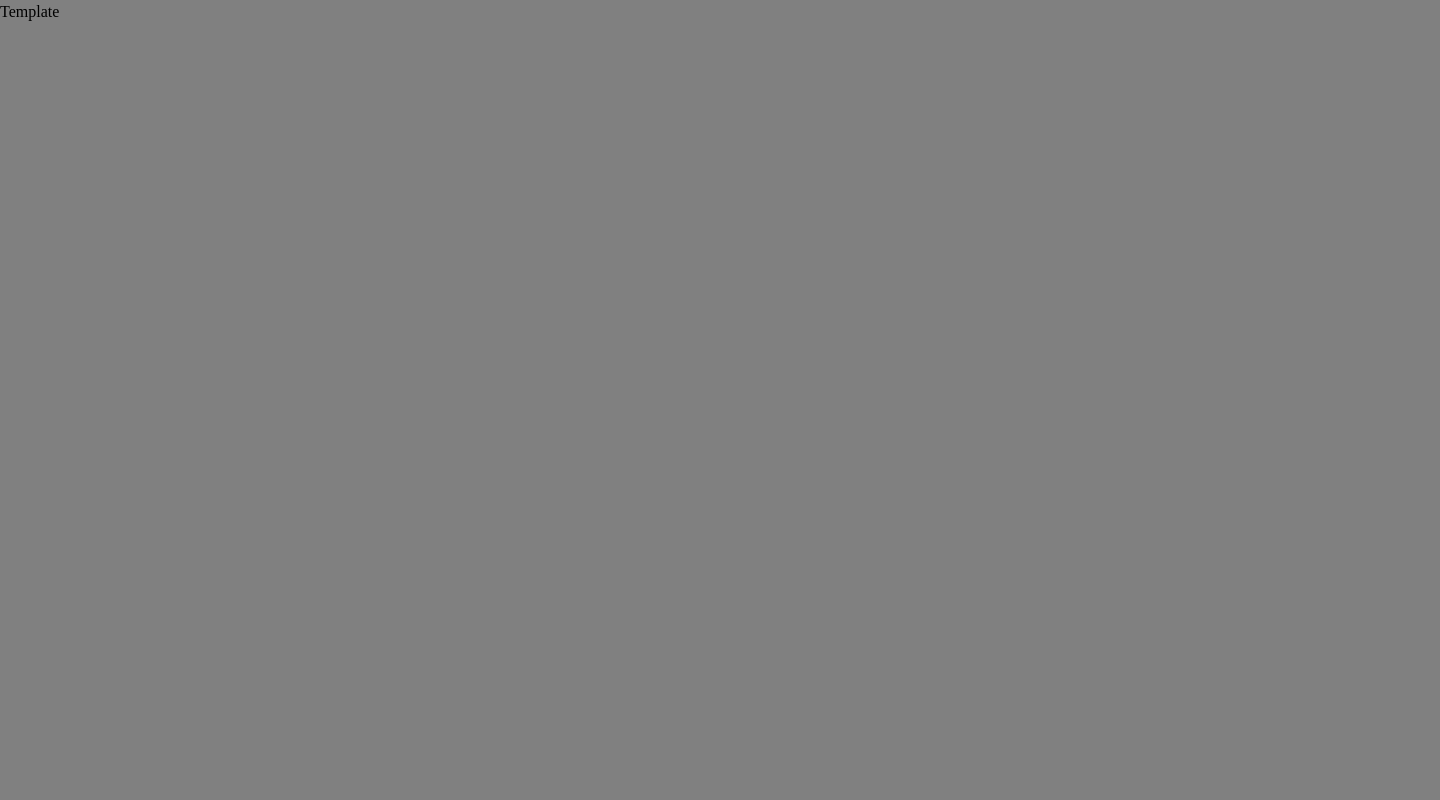
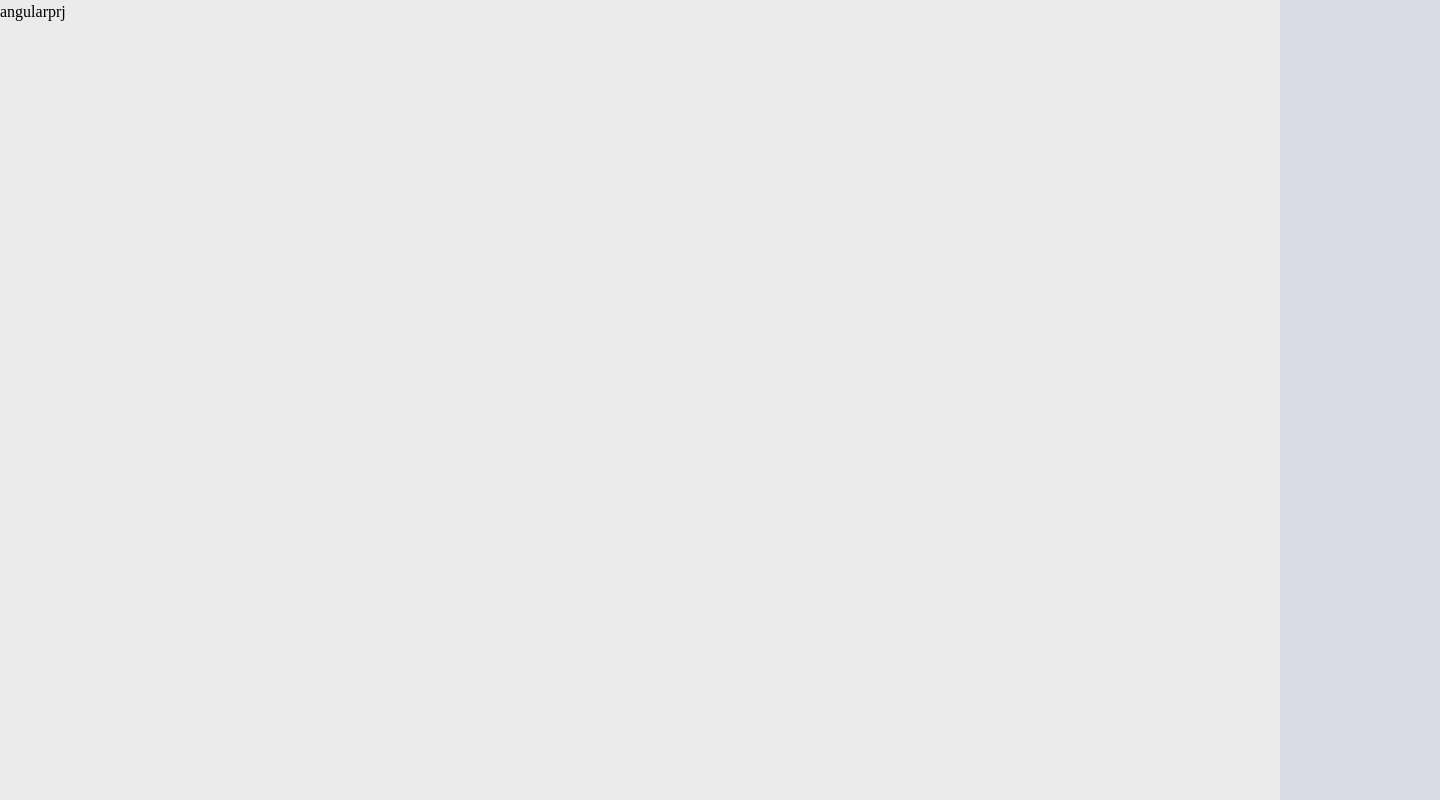
Before and after one commit to ask0ldd/Angular-SPA, an Angular app: page / in a window 1280 px wide. Shown: the whole page, 1440 px wide, since content can reach past the window. Built offline with nearby package versions, Linux system fonts and the light colour scheme.

Commit message:
some commentaries added

```diff
--- a/src/app/app.component.html
+++ b/src/app/app.component.html
@@ -8,15 +8,18 @@
 <!-- * * * * * * * * * * * * * * * * * * * * * * * * * * * * * * * -->
 <style>
 .main{
-  width:1440px;
+  display: flex;
+  flex-direction: column;
+  flex: 1 1 1440px;
+  max-width: 1440px;
   height:100vh;
-  background-color: grey;
+  background-color: rgb(235, 235, 235);
   margin:0 auto;
 }
 </style>
 
 <div class="main">
-  Template
+  {{title}}
 </div>
 
 <!-- * * * * * * * * * * * * * * * * * * * * * * * * * * * * * * * -->
--- a/src/app/app.component.ts
+++ b/src/app/app.component.ts
@@ -1,7 +1,7 @@
 import { Component } from '@angular/core';
 
 @Component({
-  selector: 'app-root',
+  selector: 'app-root', // tag name of this custom component
   templateUrl: './app.component.html',
   styleUrls: ['./app.component.css']
 })
--- a/src/app/app.module.ts
+++ b/src/app/app.module.ts
@@ -5,14 +5,14 @@ import { AppRoutingModule } from './app-routing.module';
 import { AppComponent } from './app.component';
 
 @NgModule({
-  declarations: [ // declaring components and other directives
+  declarations: [ // components, directives, pipes to import
     AppComponent
   ],
-  imports: [ // important other modules
+  imports: [ // other modules to import
     BrowserModule,
     AppRoutingModule
   ],
-  providers: [],
+  providers: [], // for dependencies injection but a bit obsolete nowdays
   bootstrap: [AppComponent] // specific to the root module
 })
 export class AppModule { }
--- a/src/styles.css
+++ b/src/styles.css
@@ -21,6 +21,7 @@
 body {
   line-height: 1.5;
   -webkit-font-smoothing: antialiased;
+  background-color: rgb(217, 219, 228);
 }
 /*
     5. Improve media defaults
```
